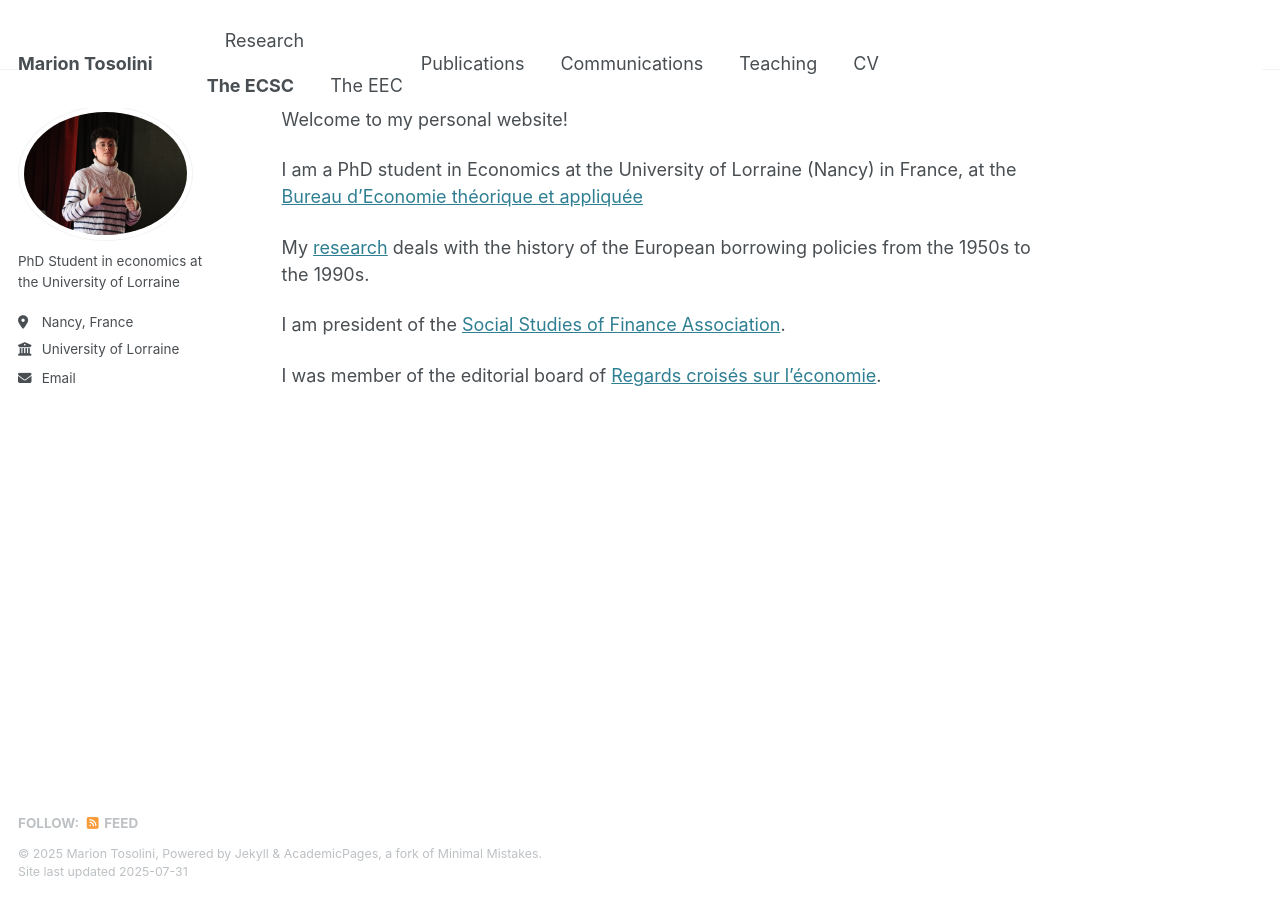
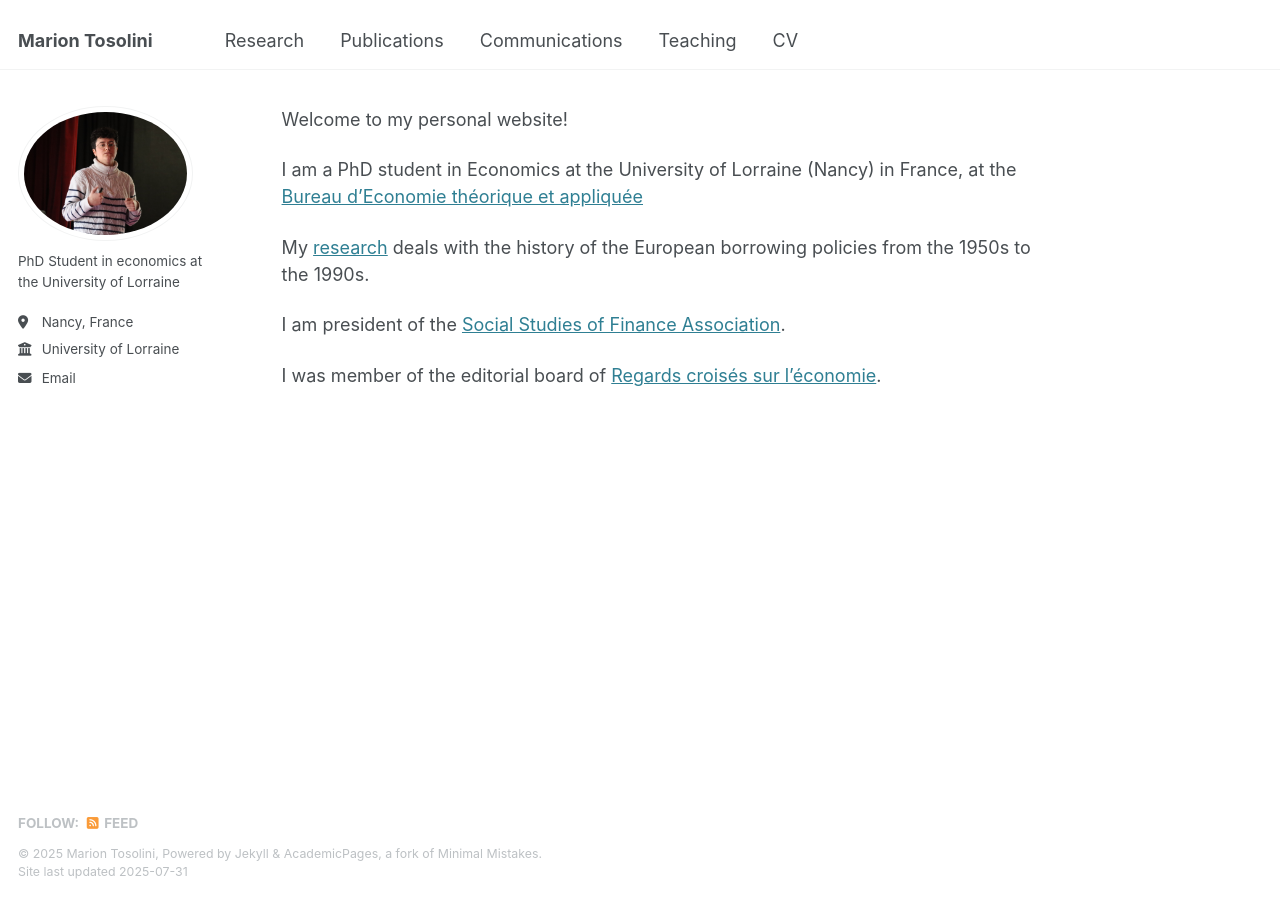
Before and after one commit to tosolini-marion/tosolini-marion.github.io, a Jekyll site: the page built from _pages/about.md, in a window 1280 px wide. Built offline with Jekyll 4.4.1, drawn with Linux system fonts in a browser that asks for light colours.

Commit message:
Update main.scss

```diff
--- a/assets/css/main.scss
+++ b/assets/css/main.scss
@@ -40,3 +40,20 @@
     "vendor/font-awesome/brands",
     "vendor/magnific-popup/magnific-popup"
 ;
+
+.masthead__menu-item.has-children:hover > .sub-menu {
+  display: block !important;
+  position: absolute;
+  background: white;
+  padding: 0.5em 1em;
+  box-shadow: 0 2px 8px rgba(0,0,0,0.15);
+  z-index: 1000;
+}
+
+.sub-menu {
+  display: none;
+  position: absolute;
+  list-style: none;
+  margin: 0;
+  padding: 0;
+}
```
